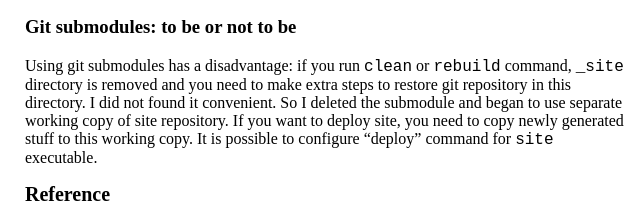
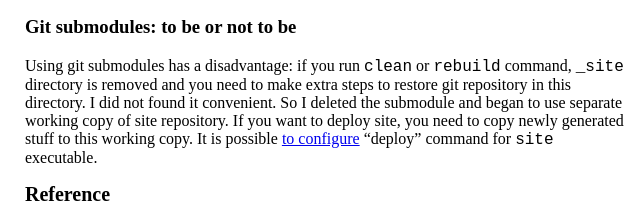
Before and after one commit to alexanderlobov/alexanderlobov.github.io, a plain HTML site: page posts/2016-11-06-new-blog.html in a window 1280 px wide. Shown: the part 922-1142 px from the top of the page, 315-955 px from the left. Drawn offline with Linux system fonts and the light colour scheme.

Commit message:
Updating from 2fd71e9

```diff
--- a/posts/2016-11-06-new-blog.html
+++ b/posts/2016-11-06-new-blog.html
@@ -83,7 +83,7 @@ git add --all
 git commit -m &quot;Update from 01f6054&quot;
 git push origin master</code></pre>
 <h3 id="git-submodules-to-be-or-not-to-be">Git submodules: to be or not to be</h3>
-<p>Using git submodules has a disadvantage: if you run <code>clean</code> or <code>rebuild</code> command, <code>_site</code> directory is removed and you need to make extra steps to restore git repository in this directory. I did not found it convenient. So I deleted the submodule and began to use separate working copy of site repository. If you want to deploy site, you need to copy newly generated stuff to this working copy. It is possible to configure “deploy” command for <code>site</code> executable.</p>
+<p>Using git submodules has a disadvantage: if you run <code>clean</code> or <code>rebuild</code> command, <code>_site</code> directory is removed and you need to make extra steps to restore git repository in this directory. I did not found it convenient. So I deleted the submodule and began to use separate working copy of site repository. If you want to deploy site, you need to copy newly generated stuff to this working copy. It is possible <a href="2016-11-11-deploying-a-site-to-git.html">to configure</a> “deploy” command for <code>site</code> executable.</p>
 <h2 id="reference">Reference</h2>
 <ul>
 <li><a href="https://jaspervdj.be/hakyll/tutorials.html">Hakyll tutorials</a></li>
```
